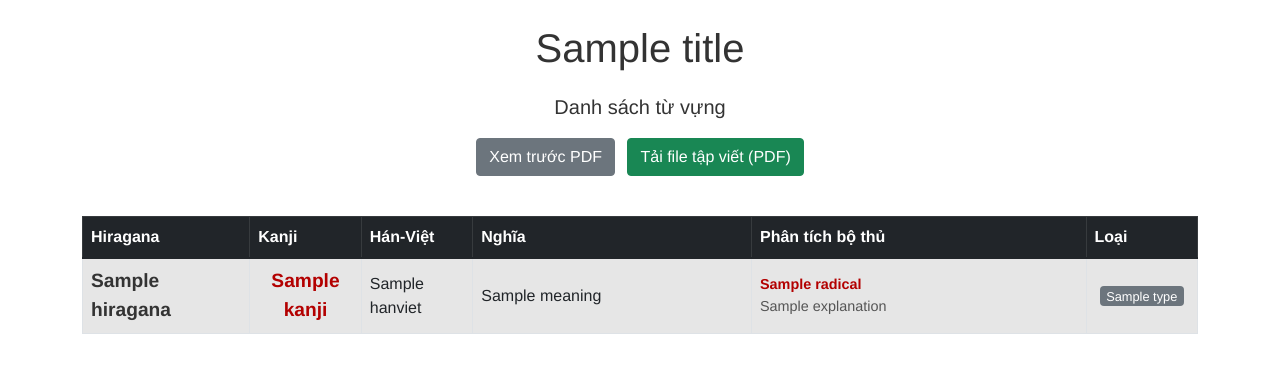
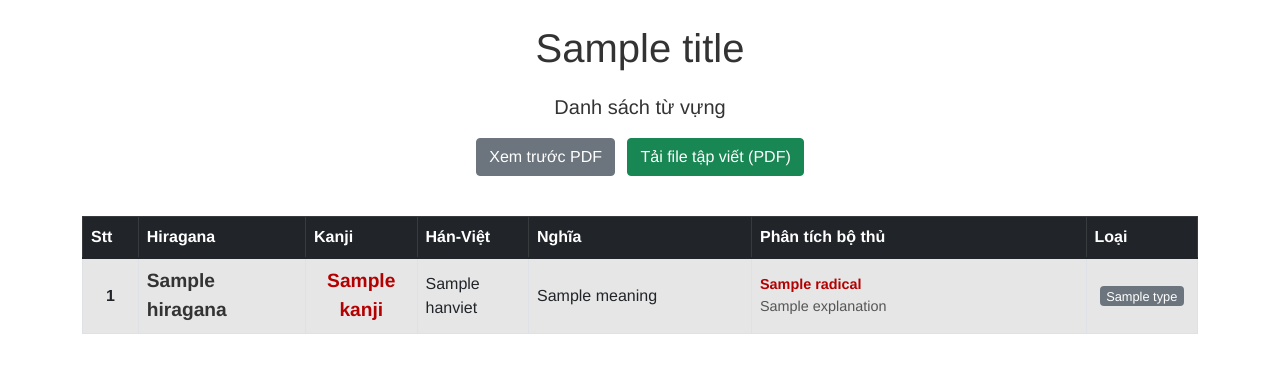
Before and after one commit to ThNam2310/minna-kanji, a Flask app: template minna-kanji-pdf/templates/lesson.html in a window 1280 px wide. Shown: the part 56-429 px from the top of the page. Run offline with Flask 3, Linux system fonts and the light colour scheme; the template is opened without the code that fills it: most values are stand-ins (such as "Sample title", 1, 10 or a date in 2020).

Commit message:
Update page lesson

```diff
--- a/minna-kanji-pdf/templates/lesson.html
+++ b/minna-kanji-pdf/templates/lesson.html
@@ -23,10 +23,11 @@
         <table class="table table-striped table-bordered">
             <thead class="table-dark">
                 <tr>
+                    <th style="width: 5%">Stt</th>
                     <th style="width: 15%">Hiragana</th>
                     <th style="width: 10%">Kanji</th>
                     <th style="width: 10%">Hán-Việt</th>
-                    <th style="width: 25%">Nghĩa</th>
+                    <th style="width: 20%">Nghĩa</th>
                     <th style="width: 30%">Phân tích bộ thủ</th>
                     <th style="width: 10%">Loại</th>
                 </tr>
@@ -34,6 +35,9 @@
             <tbody>
                 {% for item in vocab_list %}
                 <tr>
+                    <td class="text-center align-middle fw-bold">
+                        {{ loop.index }}
+                    </td>
                     <td class="hiragana-cell align-middle fw-bold">{{ item.hiragana }}</td>
                     <td class="kanji-cell text-center align-middle">{{ item.kanji }}</td>
                     <td class="hanviet-cell align-middle">{{ item.hanviet }}</td>
```
